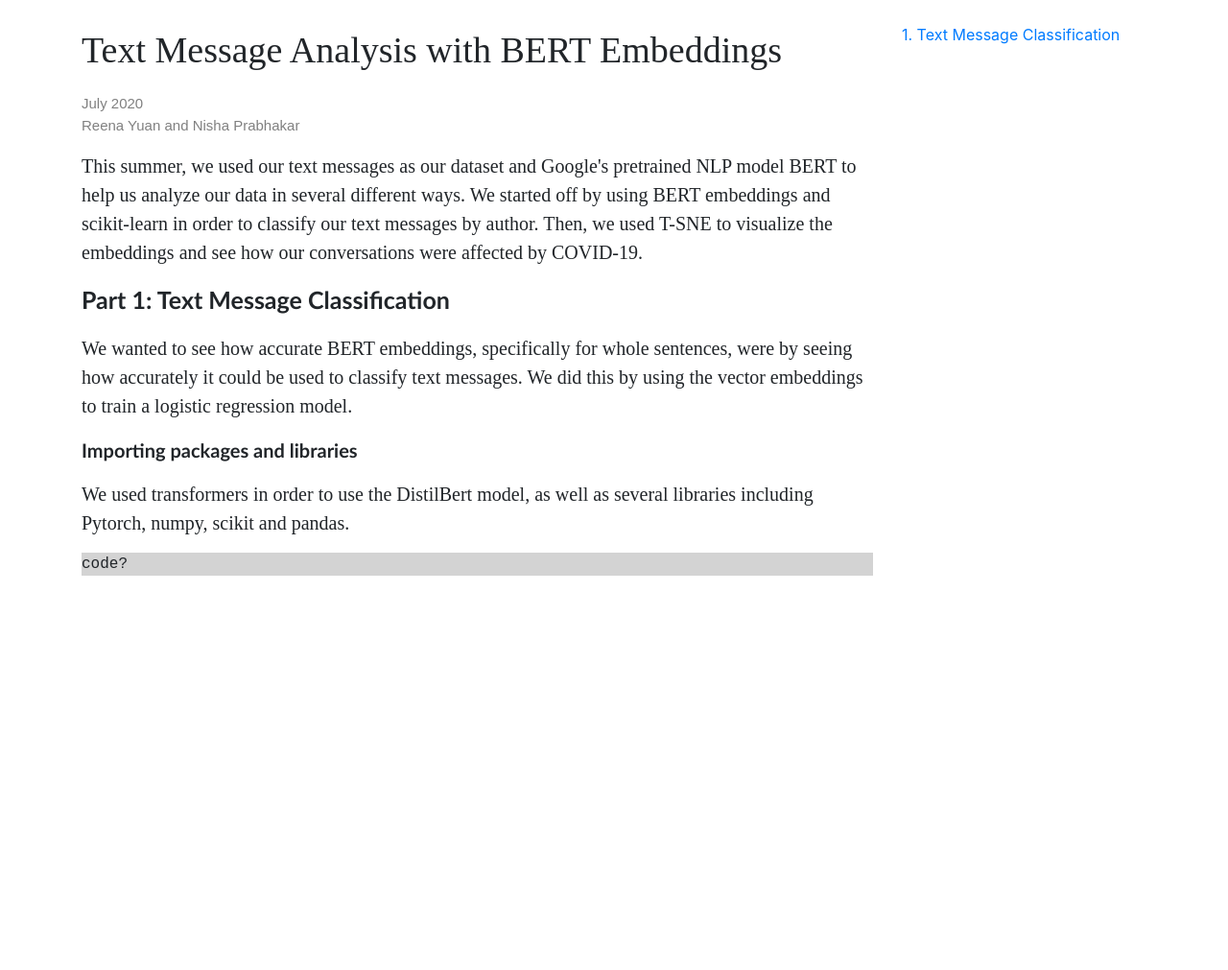
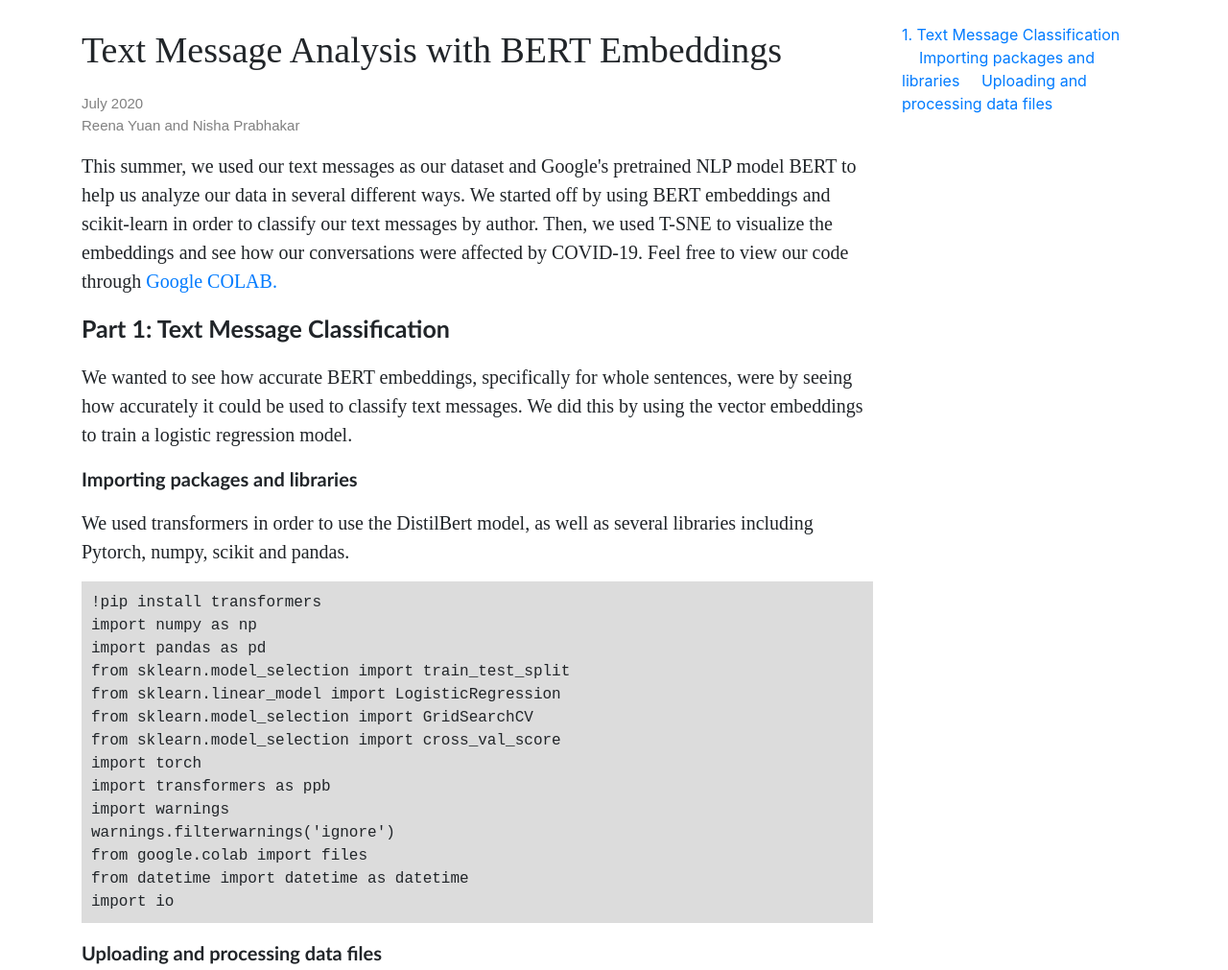
Before and after one commit to nishap1225/Text-Message-Analyzer, a plain HTML site: page index.html in a window 1280 px wide. Shown: the whole page at 96% size. Before the commit the page ends 800 px from the top, so only its background shows below. Drawn offline with nearby package versions, Linux system fonts and the light colour scheme; a small style sheet from the web is missing.

Commit message:
more styling and other stuff

```diff
--- a/index.html
+++ b/index.html
@@ -18,23 +18,44 @@
         <p class="body-text">This summer, we used our text messages as our dataset and Google's pretrained NLP model BERT
         to help us analyze our data in several different ways. We started off by using BERT embeddings and scikit-learn
         in order to classify our text messages by author. Then, we used T-SNE to visualize the embeddings and see how our
-        conversations were affected by COVID-19. </p>
+        conversations were affected by COVID-19. Feel free to view our code through
+        <a href="https://colab.research.google.com/drive/199_uyqz7nc5aTBdIykGcwGMIYaGMsXDF?usp=sharing">Google COLAB.</a></p>
         <a name="part1"></a>
         <p class="heading">Part 1: Text Message Classification</p>
         <p class="body-text">
           We wanted to see how accurate BERT embeddings, specifically for whole sentences, were by seeing how accurately it
           could be used to classify text messages. We did this by using the vector embeddings to train a logistic regression model.
         </p>
+        <a name="import1"></a>
         <p class="subheading">
           Importing packages and libraries
         </p>
         <p class="body-text">
           We used transformers in order to use the DistilBert model, as well as several libraries including Pytorch, numpy, scikit and pandas.
         </p>
-        <p class="code">code?</p>
+        <p class="code">!pip install transformers
+          <br>import numpy as np
+          <br>import pandas as pd
+          <br>from sklearn.model_selection import train_test_split
+          <br>from sklearn.linear_model import LogisticRegression
+          <br>from sklearn.model_selection import GridSearchCV
+          <br>from sklearn.model_selection import cross_val_score
+          <br>import torch
+          <br>import transformers as ppb
+          <br>import warnings
+          <br>warnings.filterwarnings('ignore')
+          <br>from google.colab import files
+          <br>from datetime import datetime as datetime
+          <br>import io
+        </p>
+        <a name="uploadingprocessing"></a>
+        <p class="subheading">Uploading and processing data files</p>
       </div>
       <div class="col-md-3" id="sticky-sidebar">
         <a href="#part1">1. Text Message Classification</a>
+        &nbsp;&nbsp;&nbsp;&nbsp;<a href="#import1">Importing packages and libraries</a>
+        &nbsp;&nbsp;&nbsp;&nbsp;<a href="#uploadingprocessing">Uploading and processing data files</a>
+
       </div>
     </div>
 
--- a/style.css
+++ b/style.css
@@ -1,6 +1,7 @@
 .code {
   font-family: Hack, monospace;
-  background-color: #D3D3D3;
+  background-color: #DCDCDC;
+  padding: 10px 10px 10px 10px;
 }
 .title {
   font-family: "Times New Roman", Times, serif;
```
